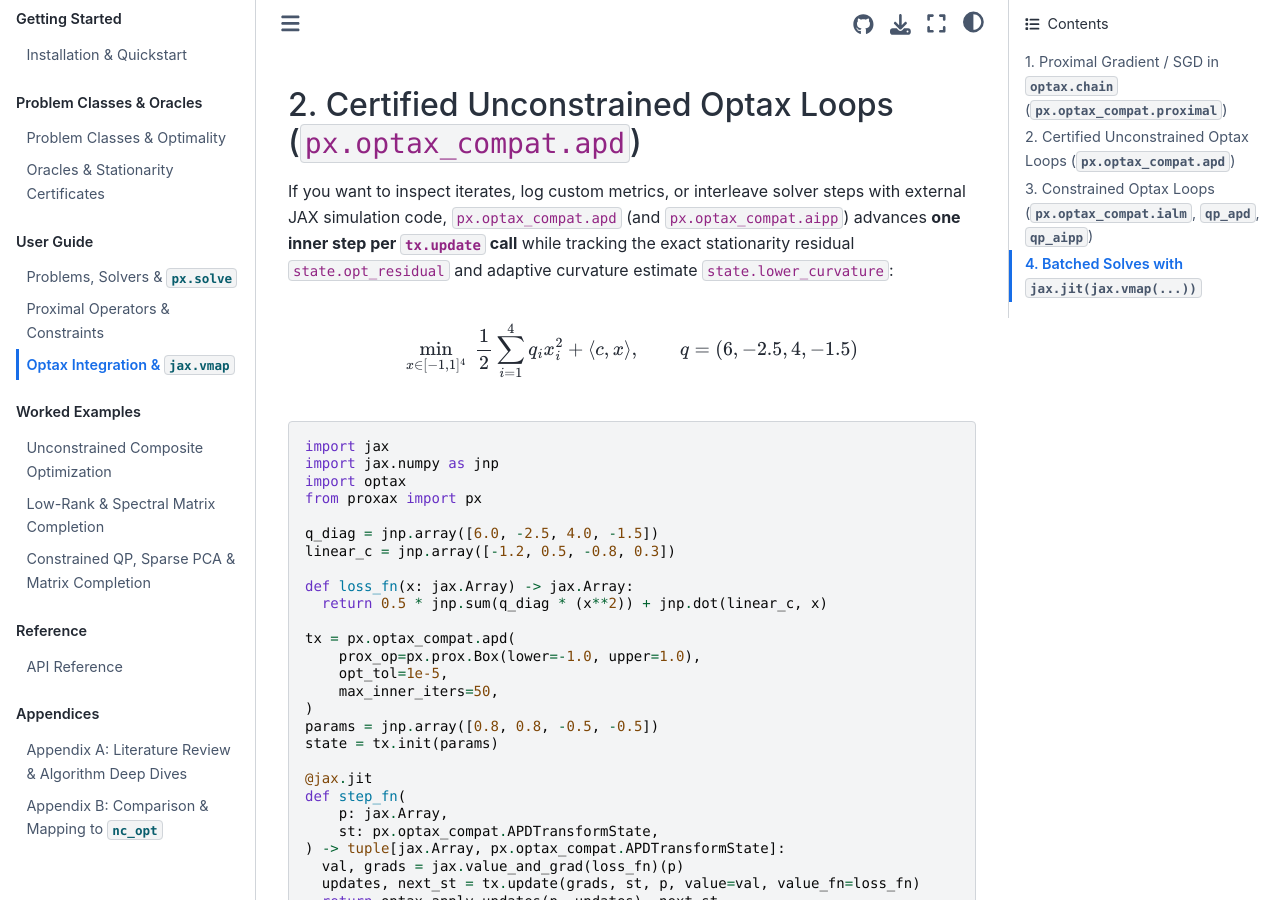
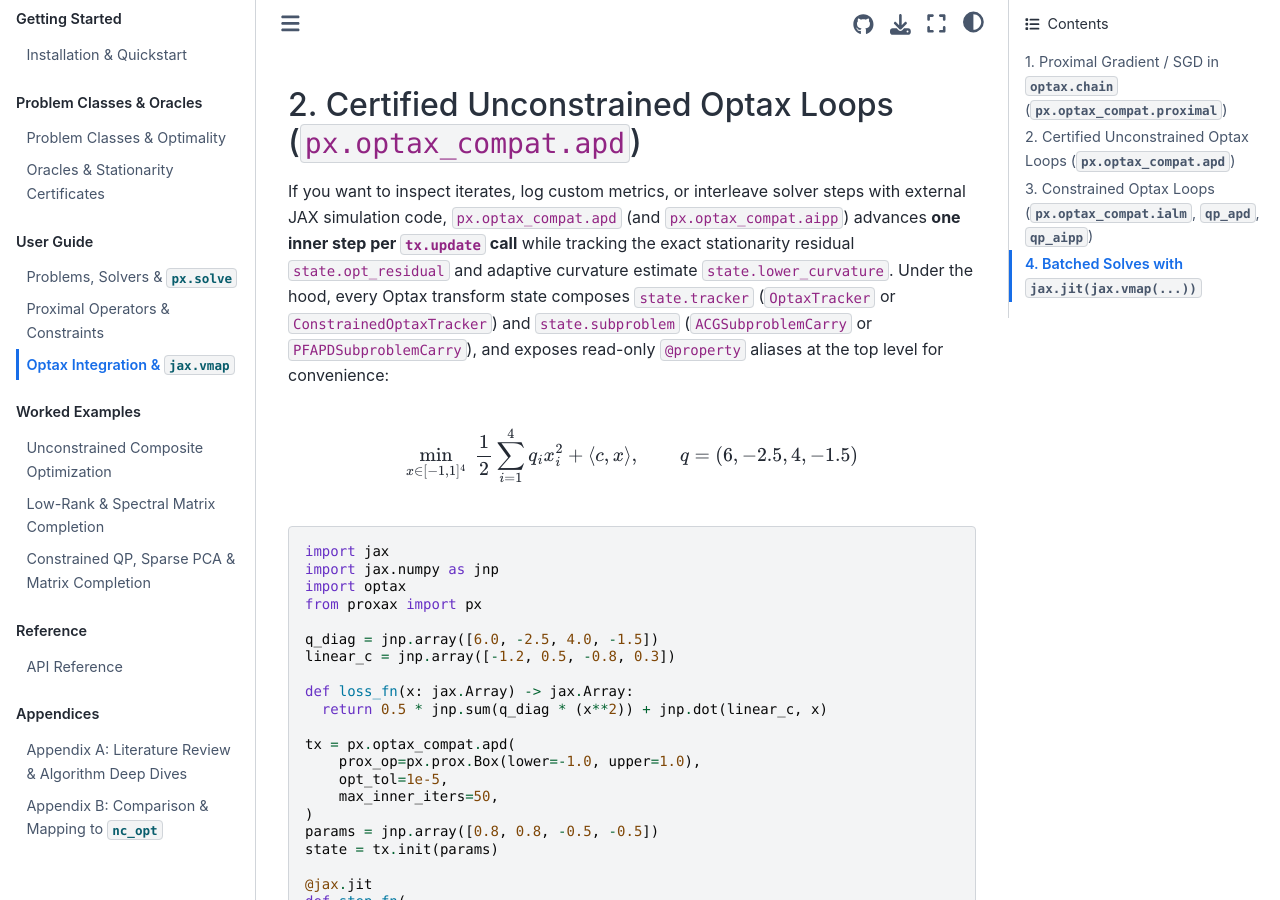
Before and after one commit to wwkong/proxax, a Sphinx documentation site: the page built from docs/guide/optax_and_jax.md, in a window 1280 px wide and 900 px high, scrolled down 1110 px. Built offline with Sphinx 7.4.7 and the Sphinx Book theme 1.1.4, drawn with Linux system fonts in a browser that asks for light colours.

Commit message:
Phase 4: Document composable state trackers in API reference

```diff
--- a/docs/guide/optax_and_jax.md
+++ b/docs/guide/optax_and_jax.md
@@ -55,7 +55,11 @@ If you want to inspect iterates, log custom metrics, or interleave solver steps
 with external JAX simulation code, `px.optax_compat.apd` (and
 `px.optax_compat.aipp`) advances **one inner step per `tx.update` call** while
 tracking the exact stationarity residual `state.opt_residual` and adaptive
-curvature estimate `state.lower_curvature`:
+curvature estimate `state.lower_curvature`. Under the hood, every Optax
+transform state composes `state.tracker` (`OptaxTracker` or
+`ConstrainedOptaxTracker`) and `state.subproblem` (`ACGSubproblemCarry` or
+`PFAPDSubproblemCarry`), and exposes read-only `@property` aliases at the top
+level for convenience:
 
 $$\min_{x \in [-1, 1]^4} \; \frac{1}{2}\sum_{i=1}^4 q_i x_i^2 + \langle c, x \rangle, \qquad q = (6, -2.5, 4, -1.5)$$
 
```
Also changed, not shown: docs/api.md (+7 -3 lines).
